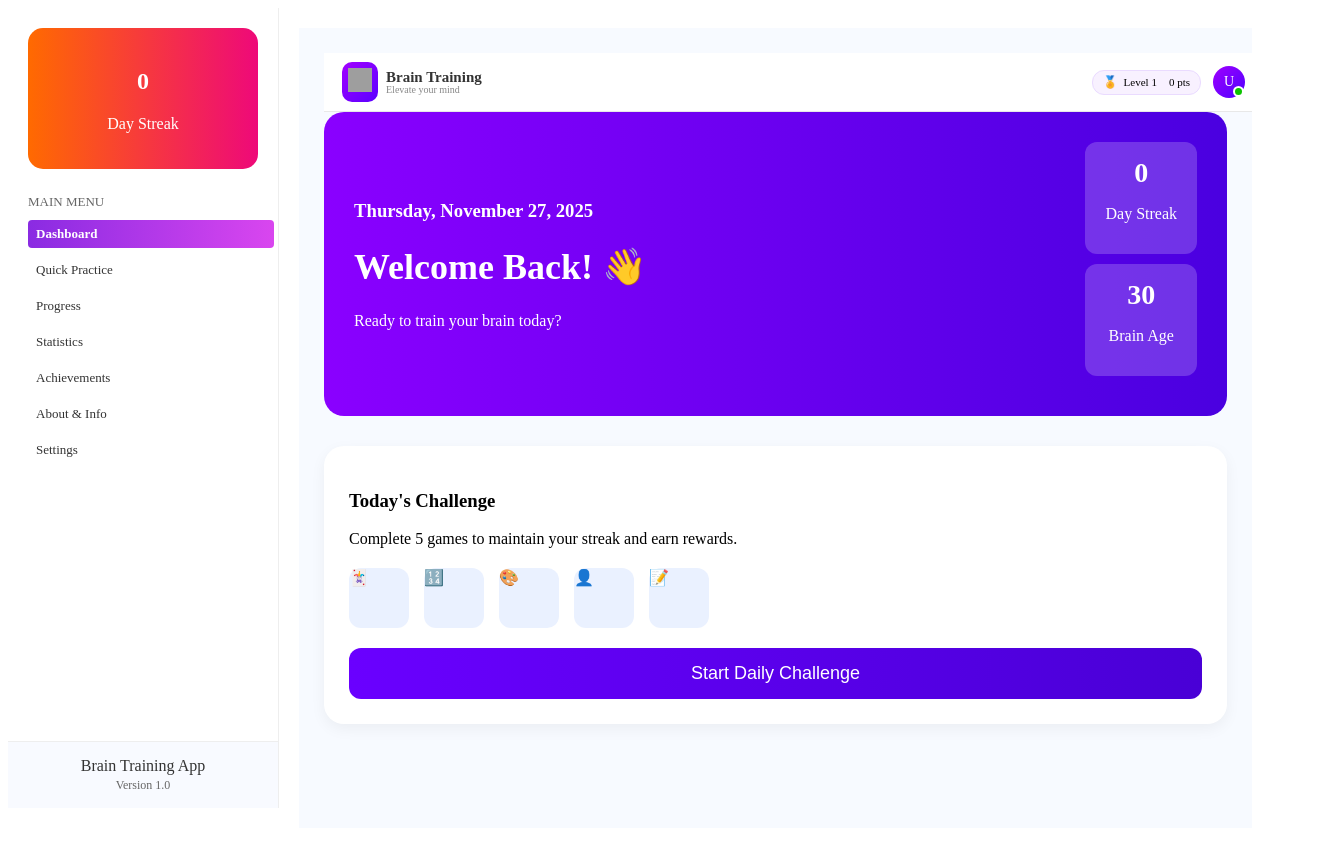
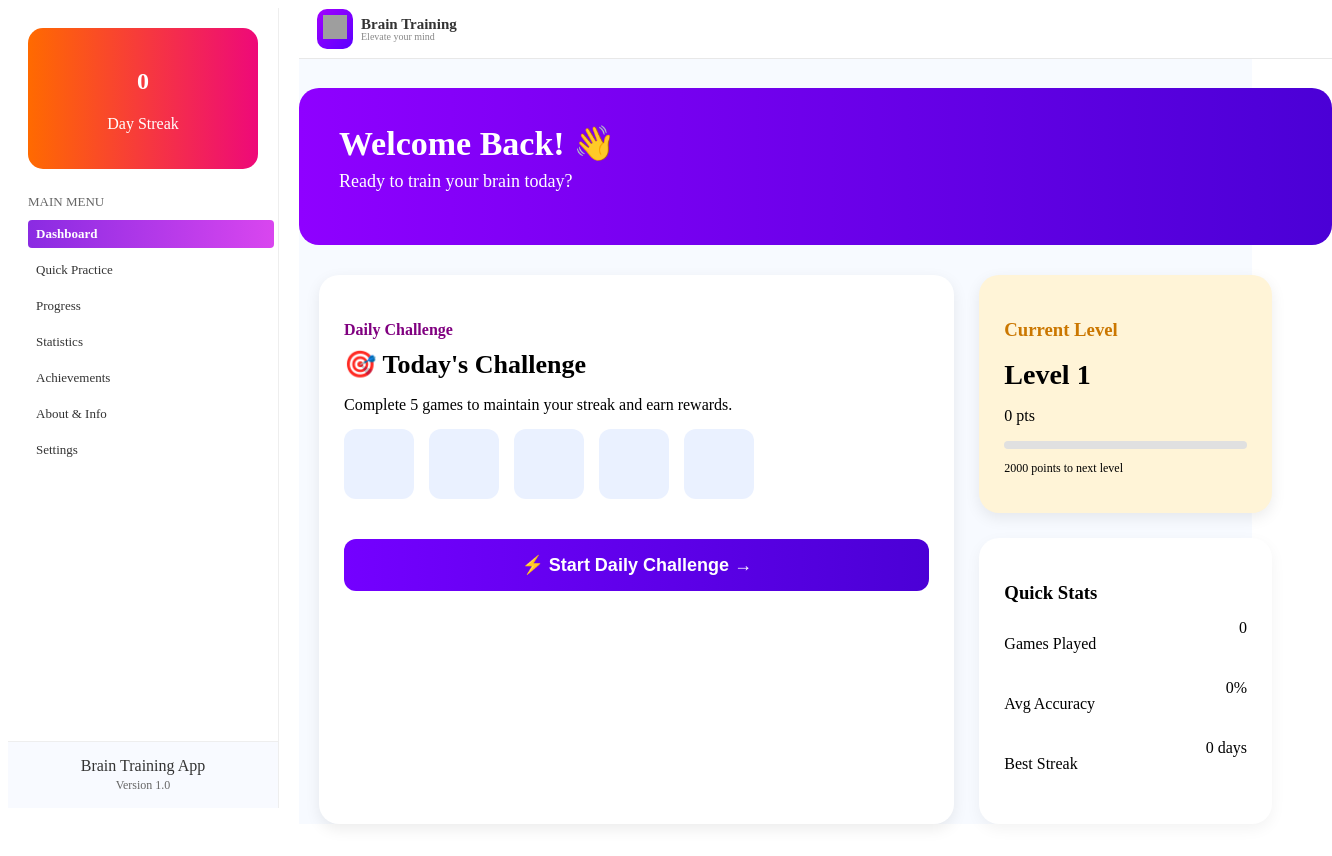
Before and after one commit to Abhinand4779/Brain-Training-Memory-Game-App, a React (Vite) app: page /dashboard in a window 1280 px wide. Shown: the whole page, 1332 px wide, since content can reach past the window. Built offline with nearby package versions, Linux system fonts and the light colour scheme; grey boxes are pictures that could not be loaded.

Commit message:
updating

```diff
--- a/src/App.jsx
+++ b/src/App.jsx
@@ -1,14 +1,11 @@
 import React, { useState } from "react";
 import { BrowserRouter as Router, Routes, Route, Navigate } from "react-router-dom";
-
 import LoginPage from "./Pages/LoginPage";
 import Register from "./Pages/Register";
 import Welcome from "./Pages/Welcome";
 import DailyGoal from "./Pages/DailyGoal";
 import Focus from "./Pages/Focus";
-
 import DashboardLayout from "./Components/DashboardLayout";
-
 import Dashboard from "./Components/Dashboard";
 import QuickPractice from "./Pages/Quickpractice";
 import Progress from "./Pages/Progress";
--- a/src/Components/Dashboard.css
+++ b/src/Components/Dashboard.css
@@ -1,72 +1,144 @@
-.dashboard-wrapper {
-  display: flex;
+.dashboard-container {
   width: 100%;
-  height: 100vh;
   background: #f7faff;
+  padding-top: 60px;
 }
 
-.dashboard-main {
-  flex: 1;
-  padding: 25px;
-  overflow-y: auto;
+/* PURPLE BANNER */
+.welcome-banner {
+  width: 100%;
+  background: linear-gradient(90deg, #8f00ff, #4b00d6);
+  padding: 35px 40px;
+  border-radius: 20px;
+  color: white;
+  margin-bottom: 30px;
 }
 
-.welcome-card {
-  background: linear-gradient(90deg, #8a00ff, #4a00e0);
-  padding: 30px;
-  border-radius: 20px;
-  color: white;
-  display: flex;
-  justify-content: space-between;
-  align-items: center;
+.welcome-banner h1 {
+  font-size: 34px;
+  margin: 0;
 }
 
-.welcome-info h1 {
-  font-size: 36px;
+.welcome-banner p {
+  margin-top: 8px;
+  font-size: 18px;
 }
 
-.stat-box {
-  background: rgba(255, 255, 255, 0.2);
-  padding: 15px 20px;
-  border-radius: 12px;
-  text-align: center;
+/* GRID LAYOUT */
+.content-grid {
+  display: flex;
+  gap: 25px;
+  width: 100%;
+  padding: 0 20px;
+}
+
+/* LEFT CARD */
+.daily-card {
+  flex: 2;
+  background: #ffffff;
+  padding: 25px;
+  border-radius: 20px;
+  box-shadow: 0px 5px 15px rgba(0,0,0,0.08);
+}
+
+.daily-title {
+  color: purple;
   margin-bottom: 10px;
 }
 
-.stat-box span {
-  font-size: 28px;
-  font-weight: bold;
+.challenge-heading {
+  font-size: 26px;
+  margin: 5px 0;
 }
 
-.challenge-card {
-  background: white;
-  padding: 25px;
-  margin-top: 30px;
-  border-radius: 20px;
-  box-shadow: 0px 5px 15px rgba(0, 0, 0, 0.05);
+.challenge-desc {
+  margin-bottom: 15px;
 }
 
-.game-icons {
+/* Game Icons */
+.game-list {
   display: flex;
   gap: 15px;
-  margin: 20px 0;
-  align-items: center;
+  margin: 15px 0;
 }
 
-.icon-box {
-  width: 60px;
-  height: 60px;
+.game-icon {
+  width: 70px;
+  height: 70px;
   background: #eaf1ff;
   border-radius: 12px;
 }
 
-.challenge-btn {
+.start-btn {
   width: 100%;
   padding: 15px;
-  background: linear-gradient(90deg, #6a00ff, #4900d6);
-  border: none;
   border-radius: 12px;
+  background: linear-gradient(90deg, #7400ff, #4b00d6);
   color: white;
   font-size: 18px;
+  border: none;
   cursor: pointer;
 }
+
+/* RIGHT SIDE */
+.right-section {
+  flex: 1;
+  display: flex;
+  flex-direction: column;
+  gap: 25px;
+}
+
+/* LEVEL CARD */
+.level-card {
+  background: #fff4d7;
+  padding: 25px;
+  border-radius: 20px;
+  box-shadow: 0px 5px 15px rgba(0,0,0,0.08);
+}
+
+.level-label {
+  color: #cb7700;
+}
+
+.level-number {
+  font-size: 28px;
+  margin: 10px 0;
+}
+
+/* Progress bar */
+.level-bar {
+  width: 100%;
+  height: 8px;
+  background: #e0e0e0;
+  border-radius: 5px;
+  margin: 10px 0;
+}
+
+.level-progress {
+  width: 0%;
+  height: 8px;
+  background: #f7b800;
+  border-radius: 5px;
+}
+
+.next-level-text {
+  font-size: 12px;
+}
+
+/* QUICK STATS */
+.stats-card {
+  background: white;
+  padding: 25px;
+  border-radius: 20px;
+  box-shadow: 0px 5px 15px rgba(0,0,0,0.05);
+}
+
+.stats-card h3 {
+  margin-bottom: 15px;
+}
+
+.stat-row {
+  display: flex;
+  justify-content: space-between;
+  margin: 10px 0;
+}
--- a/src/Components/Dashboard.jsx
+++ b/src/Components/Dashboard.jsx
@@ -1,48 +1,80 @@
 import React from "react";
-import Sidebar from "./Sidebar";
 import Header from "./Header";
 import "./Dashboard.css";
 
 export default function Dashboard() {
   return (
-    <div className="dashboard-wrapper">
+    <div className="dashboard-container">
 
+      {/* TOP HEADER */}
+      <Header />
 
-      <div className="dashboard-main">
-        <Header />
+      {/* PURPLE WELCOME BANNER */}
+      <div className="welcome-banner">
+        <h1>Welcome Back! 👋</h1>
+        <p>Ready to train your brain today?</p>
+      </div>
 
-        <div className="welcome-card">
-          <div className="welcome-info">
-            <h3>Thursday, November 27, 2025</h3>
-            <h1>Welcome Back! 👋</h1>
-            <p>Ready to train your brain today?</p>
+      {/* MAIN CONTENT GRID */}
+      <div className="content-grid">
+
+        {/* LEFT BIG CARD */}
+        <div className="daily-card">
+          <h4 className="daily-title">Daily Challenge</h4>
+
+          <h2 className="challenge-heading">🎯 Today's Challenge</h2>
+          <p className="challenge-desc">
+            Complete 5 games to maintain your streak and earn rewards.
+          </p>
+
+          <div className="game-list">
+            <div className="game-icon"></div>
+            <div className="game-icon"></div>
+            <div className="game-icon"></div>
+            <div className="game-icon"></div>
+            <div className="game-icon"></div>
           </div>
 
-          <div className="welcome-stats">
-            <div className="stat-box">
+          <button className="start-btn">⚡ Start Daily Challenge →</button>
+        </div>
+
+        {/* RIGHT SIDE CARDS */}
+        <div className="right-section">
+
+          {/* CURRENT LEVEL CARD */}
+          <div className="level-card">
+            <h3 className="level-label">Current Level</h3>
+            <h2 className="level-number">Level 1</h2>
+
+            <p>0 pts</p>
+
+            <div className="level-bar">
+              <div className="level-progress"></div>
+            </div>
+
+            <p className="next-level-text">2000 points to next level</p>
+          </div>
+
+          {/* QUICK STATS */}
+          <div className="stats-card">
+            <h3>Quick Stats</h3>
+
+            <div className="stat-row">
+              <p>Games Played</p>
               <span>0</span>
-              <p>Day Streak</p>
             </div>
-            <div className="stat-box">
-              <span>30</span>
-              <p>Brain Age</p>
+
+            <div className="stat-row">
+              <p>Avg Accuracy</p>
+              <span>0%</span>
+            </div>
+
+            <div className="stat-row">
+              <p>Best Streak</p>
+              <span>0 days</span>
             </div>
           </div>
-        </div>
 
-        <div className="challenge-card">
-          <h3>Today's Challenge</h3>
-          <p>Complete 5 games to maintain your streak and earn rewards.</p>
-
-          <div className="game-icons">
-            <div className="icon-box">🃏</div>
-            <div className="icon-box">🔢</div>
-            <div className="icon-box">🎨</div>
-            <div className="icon-box">👤</div>
-            <div className="icon-box">📝</div>
-          </div>
-
-          <button className="challenge-btn">Start Daily Challenge</button>
         </div>
       </div>
     </div>
--- a/src/Components/Header.css
+++ b/src/Components/Header.css
@@ -1,4 +1,3 @@
-
 .header-container {
   width: 100%;
   height: 48px;
@@ -8,6 +7,8 @@
   align-items: center;
   background: white;
   border-bottom: 1px solid #e8e8e8;
+  position: fixed;
+  top: 0;
 }
 
 
@@ -103,7 +104,7 @@
   top: 40px;
   width: 150px;
   background: white;
-  box-shadow: 0px 4px 12px rgba(0,0,0,0.15);
+  box-shadow: 0px 4px 12px rgba(0, 0, 0, 0.15);
   border-radius: 8px;
   padding: 8px;
   z-index: 10;
--- a/src/Components/Header.jsx
+++ b/src/Components/Header.jsx
@@ -42,7 +42,6 @@ export default function Header() {
         </div>
       </div>
 
-
       <div className="header-right">
         <div className="level-box">
           <span className="icon">🏅</span>
```
